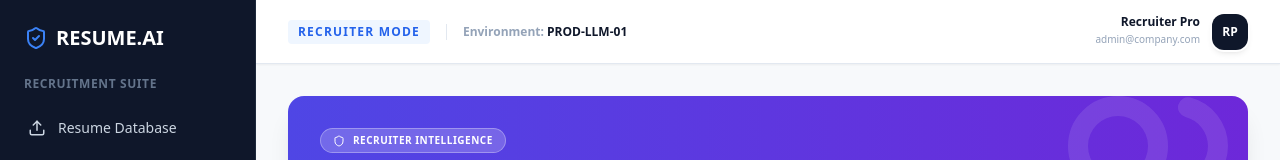
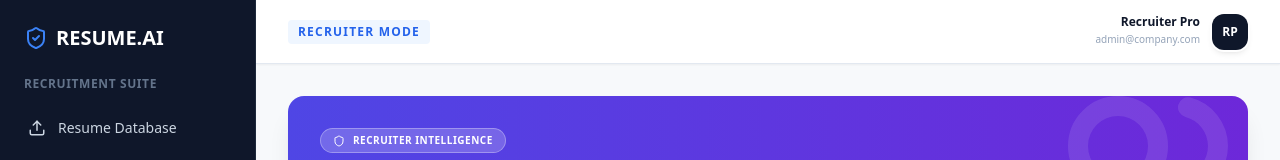
Before and after one commit to AmulyaA10/AIResume, a React (Vite) app in the folder frontend/: page /login in a window 1280 px wide. Both pictures are taken after a click on the button "Recruiter SSO". Shown: the top 160 px of the page. Built offline with nearby package versions, Linux system fonts and the light colour scheme; no server answers.

Commit message:
Removed Environment: PROD-LLM-01 from all web pages

```diff
--- a/frontend/src/components/Layout.tsx
+++ b/frontend/src/components/Layout.tsx
@@ -15,8 +15,6 @@ const Layout = ({ children }: { children: React.ReactNode }) => {
                         <span className="text-xs font-black text-blue-600 bg-blue-50 px-2.5 py-1 rounded tracking-widest">
                             {persona ? persona.toUpperCase() : 'GUEST'} MODE
                         </span>
-                        <div className="h-4 w-px bg-slate-200"></div>
-                        <span className="text-xs font-semibold text-slate-400">Environment: <span className="text-slate-900">PROD-LLM-01</span></span>
                     </div>
                     {user && (
                         <div className="flex items-center gap-3">
```
